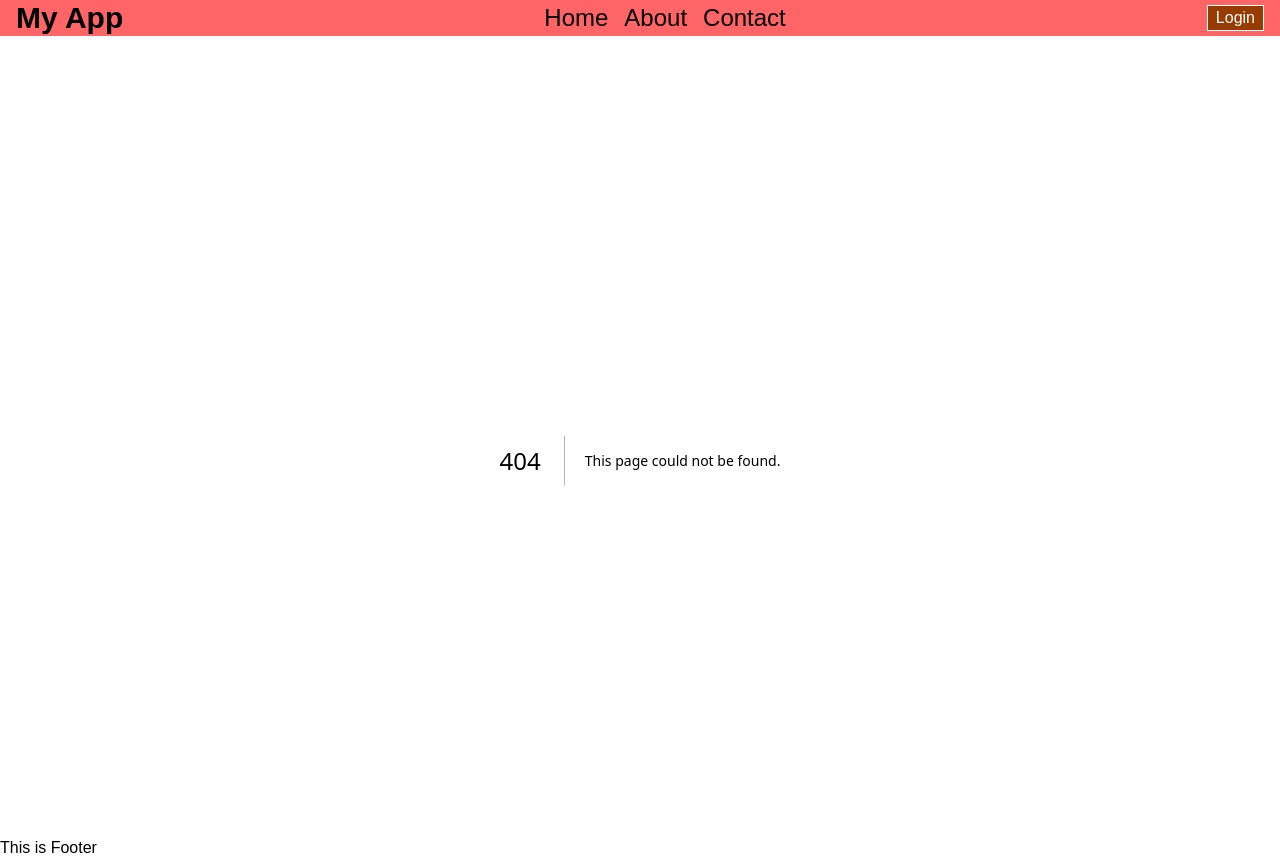
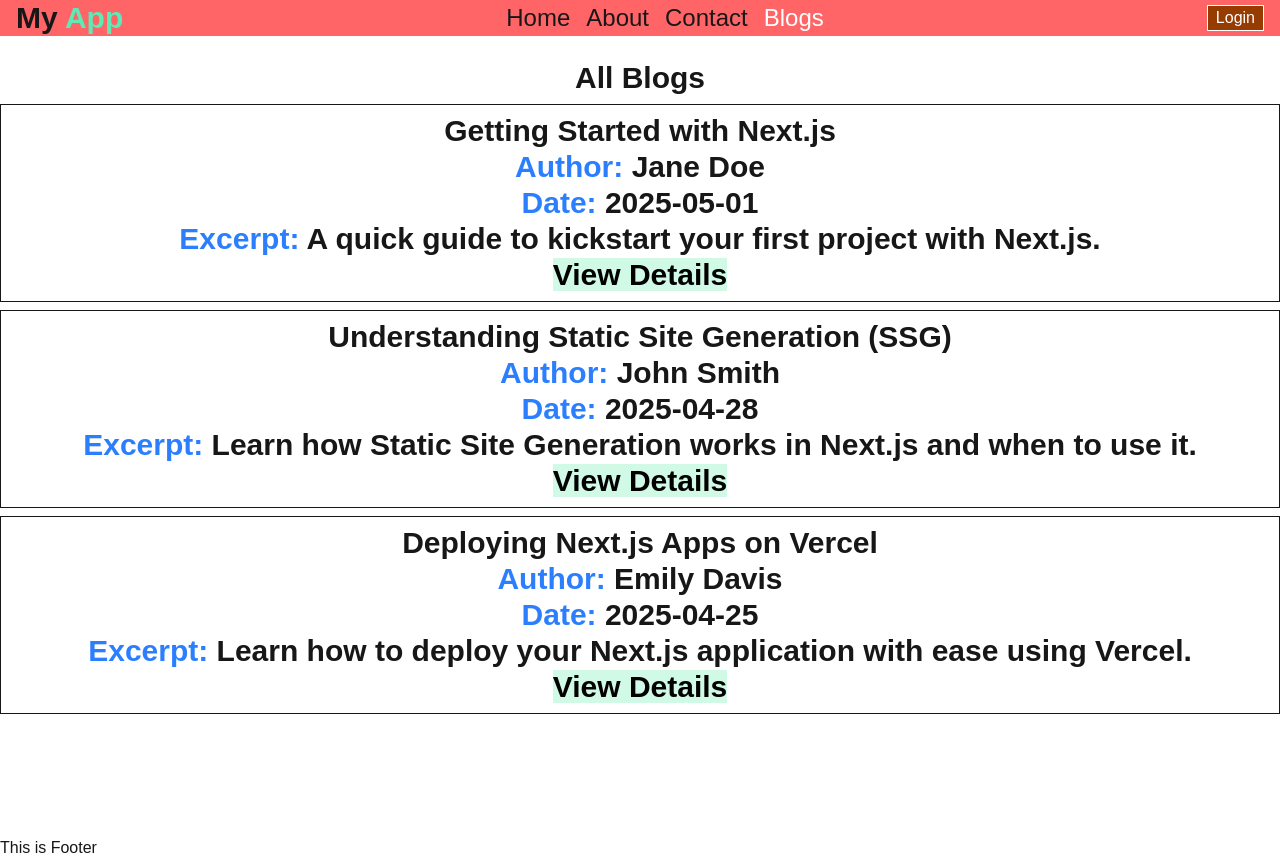
Before and after one commit to nayemurshuvo/next-test, a Next.js app: page /blogs in a window 1280 px wide. Before the commit this address had no page. Built offline with nearby package versions, Linux system fonts and the light colour scheme.

Commit message:
Dynamic routing added into blog details

```diff
--- a/src/Components/Navbar.jsx
+++ b/src/Components/Navbar.jsx
@@ -19,6 +19,10 @@ const Navbar = () => {
       title: "Contact",
       path: "/contact",
     },
+    {
+      title: "Blogs",
+      path: "/blogs",
+    },
   ];
 
   const gotoLogin = () => {
@@ -28,7 +32,9 @@ const Navbar = () => {
   return (
     <div>
       <nav className="bg-red-400 flex justify-between items-center px-4">
-        <h2 className="text-3xl font-bold">My App</h2>
+        <h2 className="text-3xl font-bold">
+          My <span className="text-emerald-300">App</span>
+        </h2>
         <ul className="flex space-x-4 text-2xl">
           {links.map((link) => (
             <Link
--- /dev/null
+++ b/src/app/blogs/[id]/page.jsx
@@ -0,0 +1,51 @@
+import blogs from "../page";
+
+const singleBlog = ({ params }) => {
+  console.log(params.id);
+  const { id, title, content } = blogsData.find((blog) => blog.id == params.id);
+  return (
+    <div>
+      <h1>This is Blog Details</h1>
+      <h2>Id: {id}</h2>
+      <h3>Title: {title}</h3>
+      <p>Content: {content}</p>
+    </div>
+  );
+};
+
+export default singleBlog;
+
+const blogsData = [
+  {
+    id: 1,
+    title: "Getting Started with Next.js",
+    slug: "getting-started-with-nextjs",
+    author: "Jane Doe",
+    date: "2025-05-01",
+    excerpt: "A quick guide to kickstart your first project with Next.js.",
+    content:
+      "Next.js is a React framework for production. It provides features like file-based routing, server-side rendering, and API routes. This blog will walk you through the basics of setting up a project...",
+  },
+  {
+    id: 2,
+    title: "Understanding Static Site Generation (SSG)",
+    slug: "understanding-ssg",
+    author: "John Smith",
+    date: "2025-04-28",
+    excerpt:
+      "Learn how Static Site Generation works in Next.js and when to use it.",
+    content:
+      "Static Site Generation (SSG) allows you to pre-render pages at build time. This approach offers excellent performance and SEO benefits. In this post, we’ll explore how to use SSG in your Next.js project...",
+  },
+  {
+    id: 3,
+    title: "Deploying Next.js Apps on Vercel",
+    slug: "deploying-on-vercel",
+    author: "Emily Davis",
+    date: "2025-04-25",
+    excerpt:
+      "Learn how to deploy your Next.js application with ease using Vercel.",
+    content:
+      "Vercel is the company behind Next.js and offers a seamless deployment experience. This guide will show you how to connect your GitHub repo and deploy in a few clicks...",
+  },
+];
--- /dev/null
+++ b/src/app/blogs/page.jsx
@@ -0,0 +1,71 @@
+import Link from "next/link";
+
+const blogsData = [
+  {
+    id: 1,
+    title: "Getting Started with Next.js",
+    slug: "getting-started-with-nextjs",
+    author: "Jane Doe",
+    date: "2025-05-01",
+    excerpt: "A quick guide to kickstart your first project with Next.js.",
+    content:
+      "Next.js is a React framework for production. It provides features like file-based routing, server-side rendering, and API routes. This blog will walk you through the basics of setting up a project...",
+  },
+  {
+    id: 2,
+    title: "Understanding Static Site Generation (SSG)",
+    slug: "understanding-ssg",
+    author: "John Smith",
+    date: "2025-04-28",
+    excerpt:
+      "Learn how Static Site Generation works in Next.js and when to use it.",
+    content:
+      "Static Site Generation (SSG) allows you to pre-render pages at build time. This approach offers excellent performance and SEO benefits. In this post, we’ll explore how to use SSG in your Next.js project...",
+  },
+  {
+    id: 3,
+    title: "Deploying Next.js Apps on Vercel",
+    slug: "deploying-on-vercel",
+    author: "Emily Davis",
+    date: "2025-04-25",
+    excerpt:
+      "Learn how to deploy your Next.js application with ease using Vercel.",
+    content:
+      "Vercel is the company behind Next.js and offers a seamless deployment experience. This guide will show you how to connect your GitHub repo and deploy in a few clicks...",
+  },
+];
+
+const blogs = () => {
+  return (
+    <div>
+      <h1>All Blogs</h1>
+      <div>
+        {blogsData.map((blog) => (
+          <div key={blog.id} className="border py-2 my-2">
+            <h1>{blog.title}</h1>
+            <p>
+              <span className="text-blue-500">Author:</span> {blog.author}
+            </p>
+            <p>
+              <span className="text-blue-500">Date:</span> {blog.date}
+            </p>
+            <p>
+              <span className="text-blue-500">Excerpt:</span> {blog.excerpt}
+            </p>
+
+            <button>
+              <Link
+                href={`blogs/${blog.id}`}
+                className="bg-emerald-100 text-black"
+              >
+                View Details
+              </Link>
+            </button>
+          </div>
+        ))}
+      </div>
+    </div>
+  );
+};
+
+export default blogs;
```
